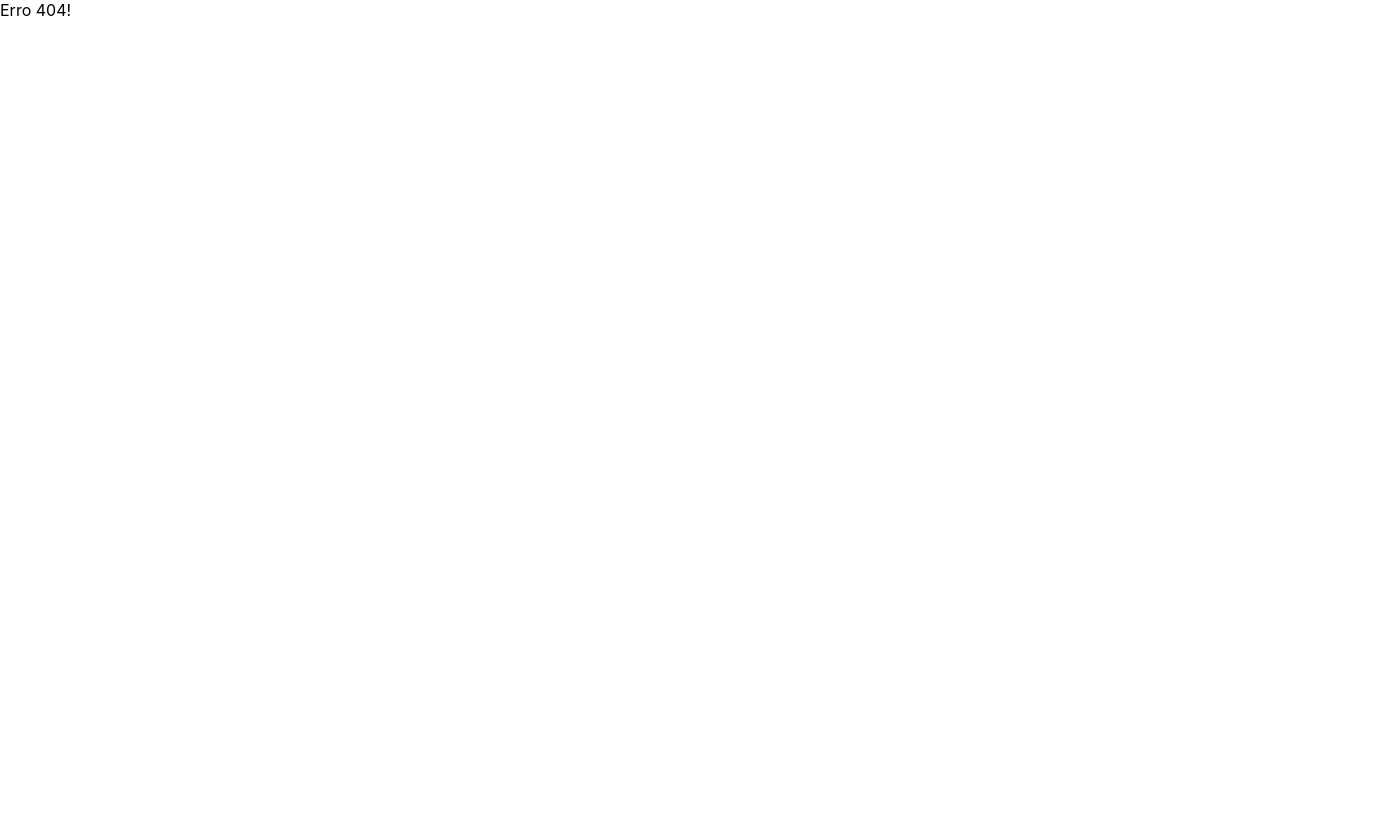
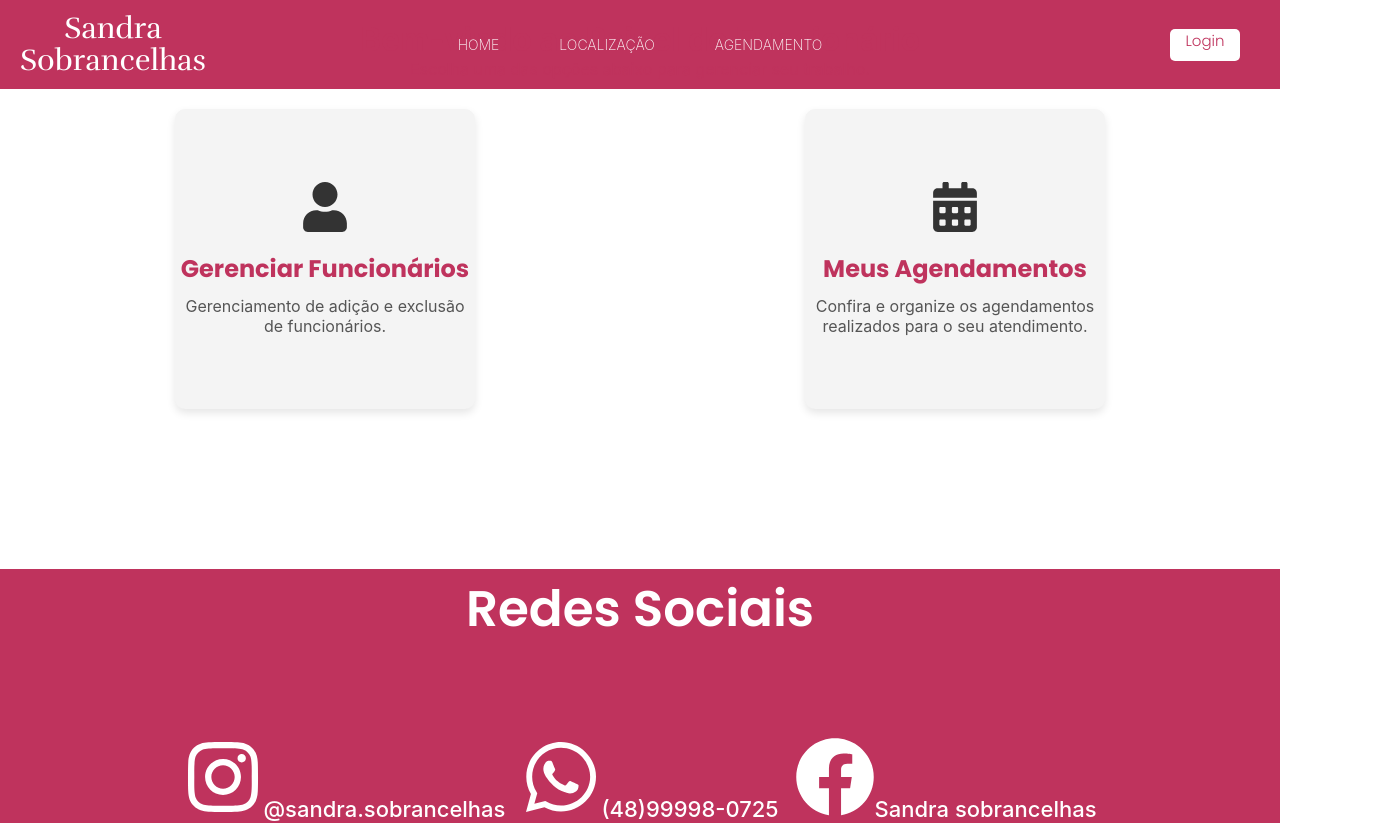
Before and after one commit to FerNogueiraa/Sal-o-de-beleza, a React (Vite) app in the folder interface/: page /PaginaFuncionario in a window 1280 px wide. Before the commit this address had no page. Shown: the top 823 px of the page, 1377 px wide, since content can reach past the window. Before the commit the page ends 800 px from the top, so only its background shows below. Built offline with nearby package versions, Linux system fonts and the light colour scheme.

Commit message:
Pagina de funcionario esta completa

```diff
--- a/interface/src/main.jsx
+++ b/interface/src/main.jsx
@@ -16,6 +16,7 @@ import MenuOpcao from './routes/Menuopcao.jsx'
 import ExcluirFuncionario from './routes/ExcluirFuncionario.jsx'
 import AdicionarFuncionario from './routes/AdicionarFuncionario.jsx'
 import Servicos from './routes/Servicos.jsx'
+import FuncionarioPage from './routes/PaginaFuncionario.jsx'
 
 const router = createBrowserRouter([
   {
@@ -56,6 +57,10 @@ const router = createBrowserRouter([
         element: <Servicos/>,
       },
       {
+        path: "PaginaFuncionario",
+        element: <FuncionarioPage/>,
+      },
+      {
         element: <PrivateRoute />,
         children: [
           {
--- /dev/null
+++ b/interface/src/routes/PaginaFuncionario.jsx
@@ -0,0 +1,52 @@
+import React from "react";
+import "../styles/Funcionariopagina.css"; // Certifique-se de que o estilo é apropriado para os novos cards
+import { Link } from "react-router-dom";
+import { FaUser, FaCalendarAlt } from 'react-icons/fa'; // Usando ícones de usuário e agenda
+import Nav from "../components/nav";
+import Footer from "../components/footer";
+
+export default function FuncionarioPage() {
+  return (
+    <>
+    <div className="content-cadastro">
+        <Nav />
+      </div>
+      <div className="content-funcionariooo">
+        <div className="titulo-funcionariooo">
+          <h1>Bem-vindo ao Painel do Funcionário</h1>
+          <p>Escolha uma das opções abaixo para gerenciar seu trabalho.</p>
+        </div>
+
+        <div className="cards-funcionariooo">
+          {/* Card Gerenciar Funcionários */}
+          <Link to="/Menuopcao" className="card-funcionariooo">
+            <div className="card-icon">
+              <FaUser size={50} />
+            </div>
+            <h2>Gerenciar Funcionários</h2>
+            <p>Gerenciamento de adição e exclusão de funcionários.</p>
+          </Link>
+
+          {/* Card Meus Agendamentos */}
+          <Link to="/agendamentoadm" className="card-funcionariooo">
+            <div className="card-icon">
+              <FaCalendarAlt size={50} />
+            </div>
+            <h2>Meus Agendamentos</h2>
+            <p>Confira e organize os agendamentos realizados para o seu atendimento.</p>
+          </Link >
+        </div>
+      </div>
+      <br />
+      <br />
+      <br />
+      <br />
+      <br />
+      <br />
+      <br />
+      <div className="footer-position">
+        <Footer />
+      </div>
+    </>
+  );
+}
--- /dev/null
+++ b/interface/src/styles/Funcionariopagina.css
@@ -0,0 +1,49 @@
+.content-funcionariooo {
+    text-align: center;
+    padding: 20px;
+    margin-top: -800px;
+  }
+
+  .titulo-funcionariooo {
+    margin-bottom: 30px;
+    color: #bf335d;
+  }
+
+  .cards-funcionariooo {
+    display: flex;
+    justify-content: space-around;
+    gap: 20px;
+  }
+
+  .card-funcionariooo {
+    width: 300px;
+    height: 300px;
+    background-color: #f4f4f4;
+    border-radius: 10px;
+    display: flex;
+    flex-direction: column;
+    justify-content: center;
+    align-items: center;
+    text-decoration: none;
+    color: #333;
+    box-shadow: 0 4px 8px rgba(0, 0, 0, 0.1);
+    transition: transform 0.3s ease;
+  }
+
+  .card-funcionariooo:hover {
+    transform: scale(1.05);
+  }
+
+  .card-icon {
+    margin-bottom: 15px;
+  }
+
+  .card-funcionariooo h2 {
+    font-size: 1.5rem;
+    margin-bottom: 10px;
+  }
+
+  .card-funcionariooo p {
+    font-size: 1rem;
+    color: #555;
+  }
```
